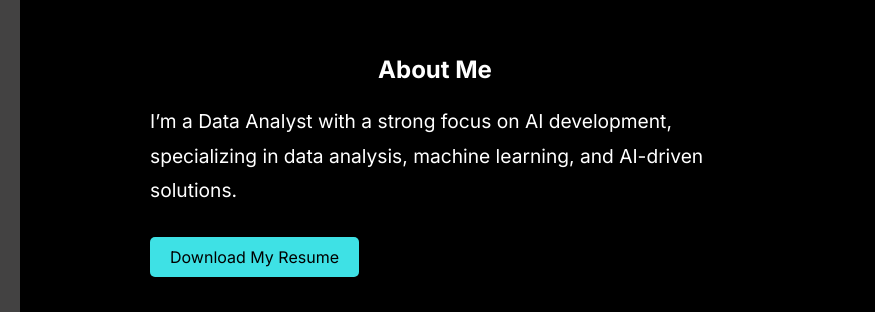
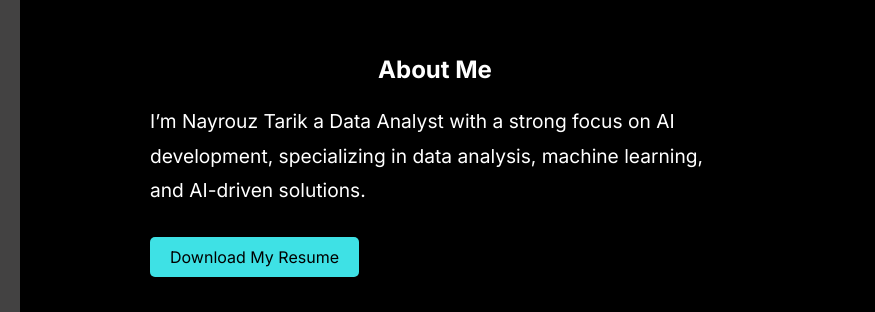
Before and after one commit to NayrouzTarik/portfolio, a plain HTML site: page index.html in a window 1280 px wide. Shown: the part 174-486 px from the top of the page, 0-875 px from the left. Drawn offline with Linux system fonts and the light colour scheme.

Commit message:
Update index.html

```diff
--- a/index.html
+++ b/index.html
@@ -22,7 +22,7 @@
     <section id="about" class="section about">
         <div class="content">
             <h2>About Me</h2>
-            <p>I’m a Data Analyst with a strong focus on AI development, specializing in data analysis, machine learning, and AI-driven solutions.</p>
+            <p>I’m Nayrouz Tarik a Data Analyst with a strong focus on AI development, specializing in data analysis, machine learning, and AI-driven solutions.</p>
             <a href="/static/images/NayrouzTarik-CV.pdf" class="resume-button" download>Download My Resume</a>
         </div>
         <div class="cosmos-logo-container">
```
